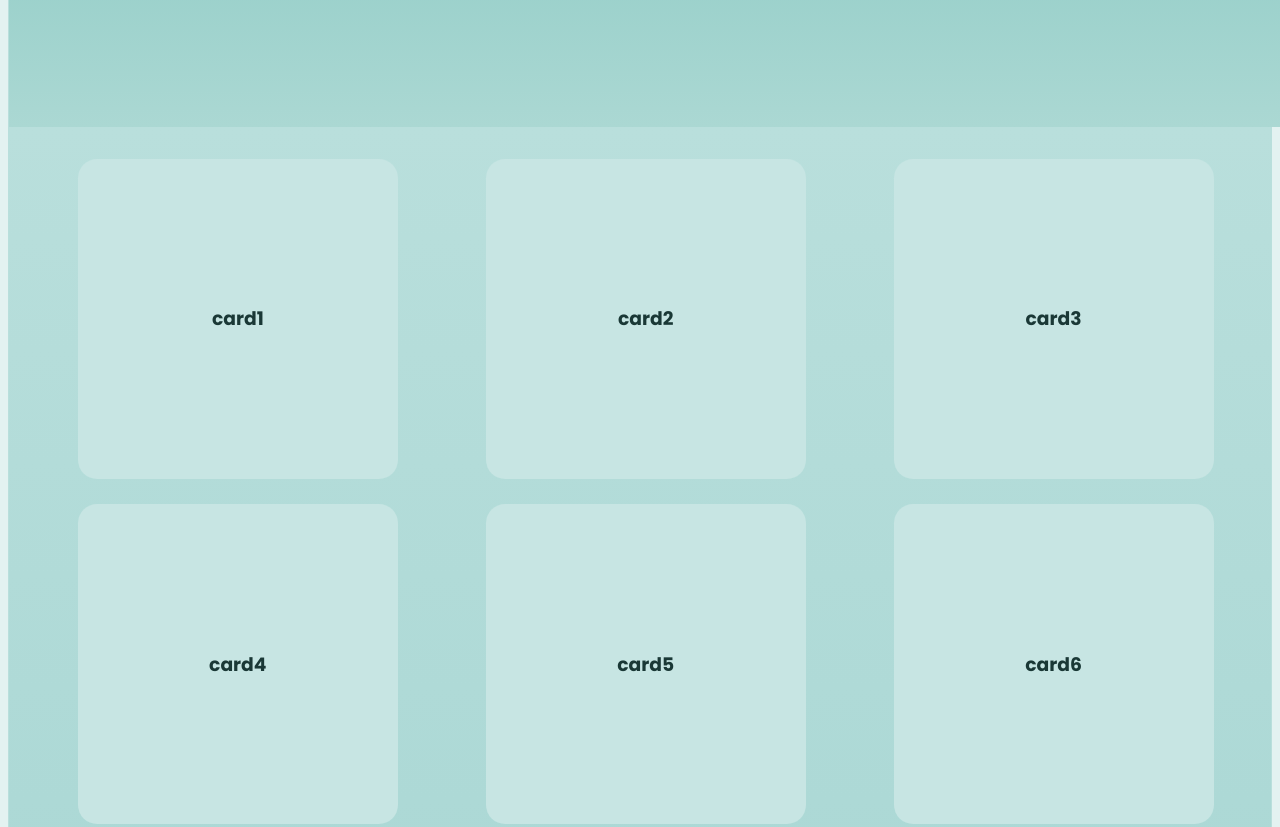
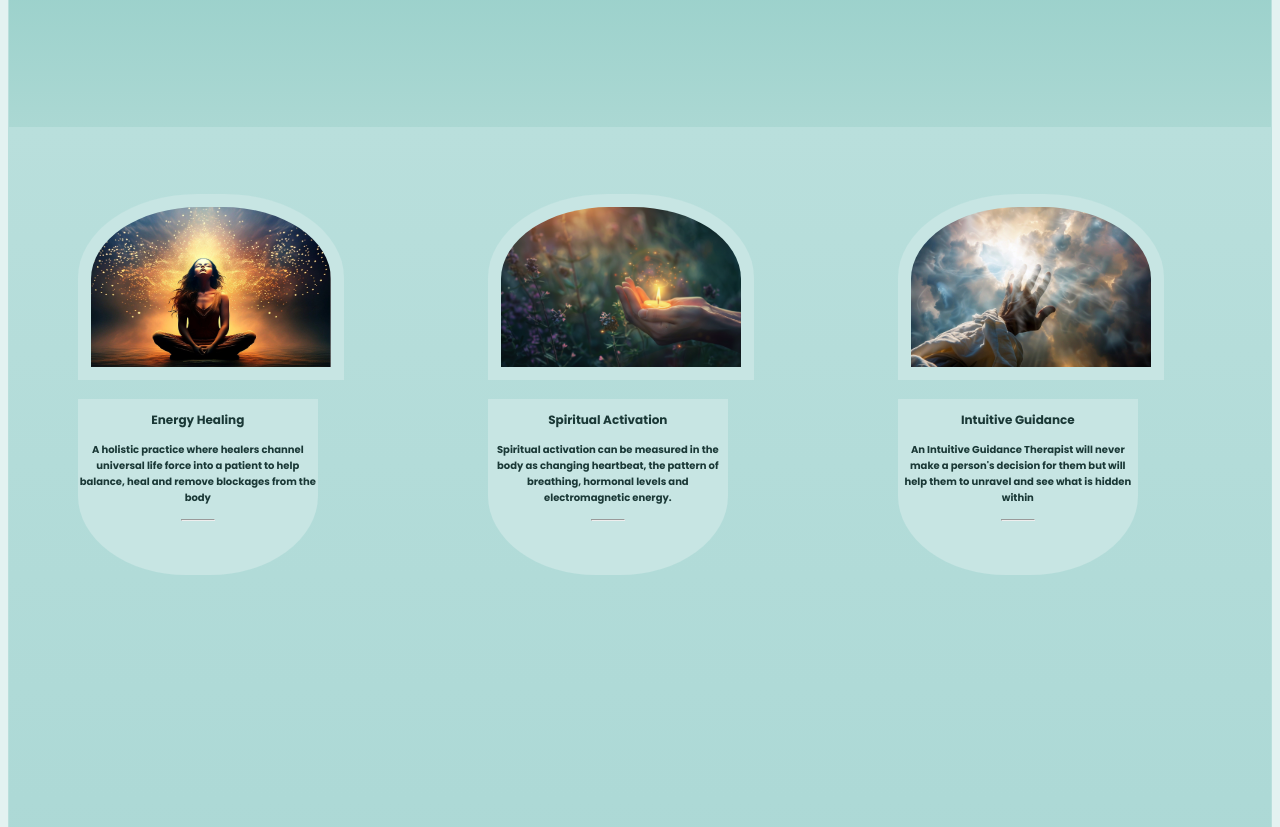
Before and after one commit to sutapaaditya/experiment, a website: page index.html in a window 1280 px wide. Shown: the part 1300-2127 px from the top of the page. Drawn offline with Linux system fonts and the light colour scheme.

Commit message:
card added

```diff
--- a/index.html
+++ b/index.html
@@ -108,22 +108,28 @@
       </div>
       <div class="card">
         <div class="card1" id="1">
-          <h3>card1</h3>
+          <img src="image/energy2.jpg" alt="">
         </div>
         <div class="card1" id="2">
-          <h3>card2</h3>
+          <img src="image/spiritual2.png" alt="">
         </div>
         <div class="card1" id="3">
-          <h3>card3</h3>
+          <img src="image/guidance.jpg" alt="">
         </div>
-        <div class="card1" id="4">
-          <h3>card4</h3>
+        <div class="card2" id="4">
+          <h3>Energy Healing</h3>
+          <h4>A holistic practice where healers channel universal life force into a patient to help balance, heal and remove blockages from the body</h4>
+          <hr>
         </div>
-        <div class="card1" id="5">
-          <h3>card5</h3>
+        <div class="card2" id="5">
+          <h3>Spiritual Activation</h3>
+          <h4>Spiritual activation can be measured in the body as changing heartbeat, the pattern of breathing, hormonal levels and electromagnetic energy.</h4>
+          <hr>
         </div>
-        <div class="card1" id="5">
-          <h3>card6</h3>
+        <div class="card2" id="6">
+          <h3>Intuitive Guidance</h3>
+          <h4>An Intuitive Guidance Therapist will never make a person's decision for them but will help them to unravel and see what is hidden within</h4>
+          <hr>
         </div>
       </div>
 
--- a/main.css
+++ b/main.css
@@ -132,7 +132,7 @@ z-index:4;
 /* } */
 
 .intro {
-  width:100%;
+  max-width:100%;
   height:40rem;
   /* background-color: #D5ECEA; */
   background: linear-gradient(
@@ -165,28 +165,70 @@ z-index:4;
   display:grid;
   grid-template-columns:repeat(3, 1fr);
   grid-template-rows:repeat(3,1fr);
-  gap:1.6rem;
+  grid-column-gap:2rem;
+  /* grid-row-gap:0.1rem; */
   grid-template-areas:
   "1 2 3"
   "4 5 6";
 }
 
 .card1 {
-  max-width:20rem;
-  height: 20rem;
+  max-width:15rem;
+  height: 10rem;
   margin-left:2.3rem;
+  padding:13px;
   background-color: #C7E5E3;
-  border-radius:1.2rem;
+  /* border-radius:1.2rem; */
+ border-top-left-radius:45%;
+ border-top-right-radius:45%;
   display:flex;
   justify-content:center;
   align-items:center;
   color: #1A3836;
+  object-fit:cover;
+  margin-bottom:none;
+  margin-top:35px;
 
 
 }
+.card2 {
+  max-width:15rem;
+  height: 11rem;
+  margin-left:2.3rem;
+  background-color: #C7E5E3;
+  /* border-radius:1.2rem; */
+ border-bottom-left-radius:45%;
+ border-bottom-right-radius:45%;
+  display:flex;
+  justify-content:center;
+  align-items:center;
+  color: #1A3836;
+  font-size:10px;;
+  display:block;
+  justify-content:center;
+  text-align:center;
+
+
+}
+h3 {
+    font-size:12px;
+  }
+.card img {
+  width:100%;
+  height:10rem;
+  box-sizing:border-box;
+  border-top-right-radius:45%;
+  border-top-left-radius:45%;
+ }
+hr {
+width:2rem;
+ }
 #1 {
   grid-area:1;
+
+
 }
+
 #2 {
 grid-area:2;
 }
@@ -198,6 +240,10 @@ grid-area:4;
 }
 #5 {
 grid-area:5;
+}
+
+#6 {
+grid-area:6;
 }
 .card1:hover{
 background-color:#81C5C0;
```
Also changed, not shown: image/energy.jpg (added), image/energy2.jpg (added), image/guidance.jpg (added), image/spiritual.jpg (added), image/spiritual2.png (added).
